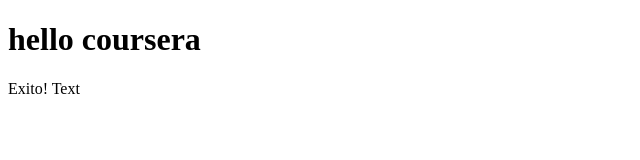
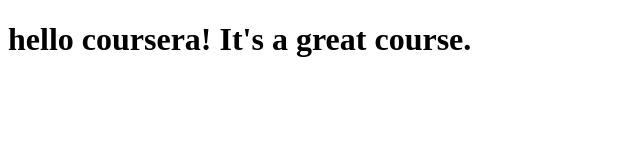
Before and after one commit to margaritaklee/coursera, a plain HTML site: page site/index.html in a window 1280 px wide. Shown: the whole page, without its empty margins (0-640 px from the left). Drawn offline with Linux system fonts and the light colour scheme.

Commit message:
small adition to our page content

```diff
--- a/site/index.html
+++ b/site/index.html
@@ -4,8 +4,6 @@
 	<title>hello coursera</title>
 </head>
 <body>
-<h1>hello coursera</h1>
-Exito! Text
-
+<h1>hello coursera! It's a great course. </h1>
 </body>
 </html>
```
